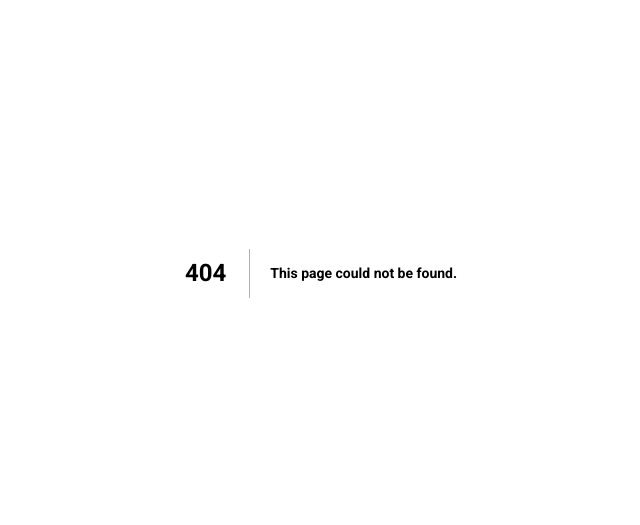
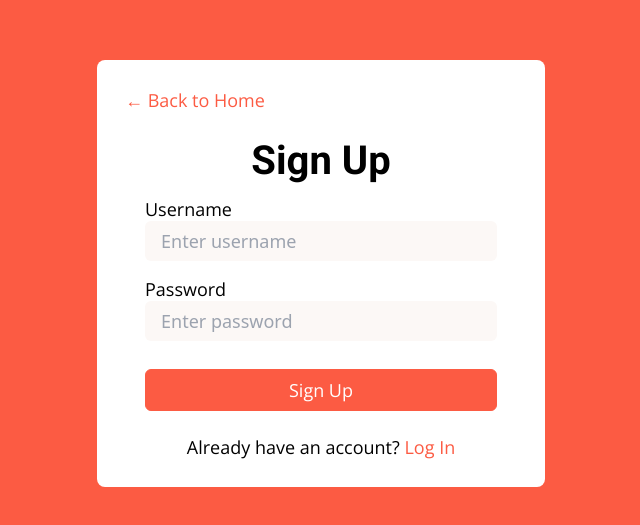
Before and after one commit to ylw-PotatoTornado/dev-takehome-spr25, a Next.js app: page /signup in a window 1280 px wide. Before the commit this address had no page. Shown: the part 127-652 px from the top of the page, without its empty margins (319-959 px from the left). Built offline with nearby package versions, Linux system fonts and the light colour scheme.

Commit message:
sign up, log in, some components

```diff
--- a/src/app/globals.css
+++ b/src/app/globals.css
@@ -34,3 +34,9 @@ p {
   line-height: 24px;
   font-family: "Open Sans";
 }
+
+label {
+  font-size: 12px;
+  line-height: 18px;
+  font-family: "Open Sans";
+}
--- /dev/null
+++ b/src/app/login/page.tsx
@@ -0,0 +1,50 @@
+import Button from "@/components/atoms/Button";
+import Input from "@/components/atoms/Input";
+import { APP_PATHS } from "@/utils/constants/paths";
+import Link from "next/link";
+
+export default function LogIn() {
+  return (
+    <div className="min-h-screen flex justify-center items-center bg-primary">
+      <div className="w-full max-w-md bg-white rounded-lg p-7 flex flex-col gap-6">
+        <Link href={APP_PATHS.HOME}>
+          <button className="text-primary hover:underline self-start">
+            <p>&larr; Back to Home</p>
+          </button>
+        </Link>
+        <div className="flex flex-col gap-3">
+          <h2 className="text-center">Log In</h2>
+
+          <form className="flex flex-col gap-7 mx-5">
+            <div className="flex flex-col gap-4">
+              <div>
+                <label htmlFor="username">
+                  <p>Username</p>
+                </label>
+                <Input placeholder="Enter username" />
+              </div>
+
+              <div>
+                <label htmlFor="password">
+                  <p>Password</p>
+                </label>
+                <Input type="password" placeholder="Enter password" />
+              </div>
+            </div>
+            <Button type="submit">
+              <p>Log In</p>
+            </Button>
+          </form>
+        </div>
+        <div className="text-center">
+          <p>
+            Don’t have an account?{" "}
+            <Link href={APP_PATHS.SIGNUP}>
+              <button className="text-primary hover:underline">Sign Up</button>
+            </Link>
+          </p>
+        </div>
+      </div>
+    </div>
+  );
+}
--- a/src/app/page.tsx
+++ b/src/app/page.tsx
@@ -1,4 +1,7 @@
+import Button from "@/components/atoms/Button";
+import { APP_PATHS } from "@/utils/constants/paths";
 import { NP } from "@/utils/constants/strings";
+import Link from "next/link";
 
 export default function Home() {
   return (
@@ -8,13 +11,13 @@ export default function Home() {
           <h1>{NP.NAME}</h1>
           <p>{NP.TAGLINE}</p>
         </div>
-        <div className="flex flex-row gap-5">
-          <button className="bg-primary-fill text-primary py-2 px-4 rounded-md hover:bg-primary hover:text-white border-white border">
-            Log In
-          </button>
-          <button className="bg-primary-fill text-primary py-2 px-4 rounded-md hover:bg-primary hover:text-white border-white border">
-            Sign Up
-          </button>
+        <div className="flex flex-col w-full gap-5">
+          <Link href={APP_PATHS.LOGIN}>
+            <Button variant="inverted">Log In</Button>
+          </Link>
+          <Link href={APP_PATHS.SIGNUP}>
+            <Button variant="inverted">Sign Up</Button>
+          </Link>
         </div>
       </div>
     </div>
--- /dev/null
+++ b/src/app/signup/page.tsx
@@ -0,0 +1,50 @@
+import Button from "@/components/atoms/Button";
+import Input from "@/components/atoms/Input";
+import { APP_PATHS } from "@/utils/constants/paths";
+import Link from "next/link";
+
+export default function SignUp() {
+  return (
+    <div className="min-h-screen flex justify-center items-center bg-primary">
+      <div className="w-full max-w-md bg-white rounded-lg p-7 flex flex-col gap-6">
+        <Link href={APP_PATHS.HOME}>
+          <button className="text-primary hover:underline self-start">
+            <p>&larr; Back to Home</p>
+          </button>
+        </Link>
+        <div className="flex flex-col gap-3">
+          <h2 className="text-center">Sign Up</h2>
+
+          <form className="flex flex-col gap-7 mx-5">
+            <div className="flex flex-col gap-4">
+              <div>
+                <label htmlFor="username">
+                  <p>Username</p>
+                </label>
+                <Input placeholder="Enter username" />
+              </div>
+
+              <div>
+                <label htmlFor="password">
+                  <p>Password</p>
+                </label>
+                <Input type="password" placeholder="Enter password" />
+              </div>
+            </div>
+            <Button type="submit">
+              <p>Sign Up</p>
+            </Button>
+          </form>
+        </div>
+        <div className="text-center">
+          <p>
+            Already have an account?{" "}
+            <Link href={APP_PATHS.LOGIN}>
+              <button className="text-primary hover:underline">Log In</button>
+            </Link>
+          </p>
+        </div>
+      </div>
+    </div>
+  );
+}
--- /dev/null
+++ b/src/components/atoms/Button.tsx
@@ -0,0 +1,36 @@
+import React from "react";
+
+type ButtonVariant = "primary" | "inverted";
+
+interface ButtonProps {
+  variant?: ButtonVariant;
+  type?: "button" | "submit" | "reset";
+  onClick?: React.MouseEventHandler<HTMLButtonElement>;
+  children: React.ReactNode;
+}
+
+export default function Button({
+  variant = "primary",
+  type = "button",
+  onClick,
+  children,
+}: ButtonProps) {
+  const baseStyles = "py-2 px-4 rounded-md transition w-full";
+
+  const variantStyles: Record<ButtonVariant, string> = {
+    primary:
+      "bg-primary border border-primary text-white hover:bg-white hover:text-primary",
+    inverted:
+      "bg-primary-fill text-primary border border-white hover:bg-primary hover:text-white",
+  };
+
+  return (
+    <button
+      type={type}
+      className={`${baseStyles} ${variantStyles[variant]}`}
+      onClick={onClick}
+    >
+      {children}
+    </button>
+  );
+}
--- /dev/null
+++ b/src/components/atoms/Input.tsx
@@ -0,0 +1,41 @@
+import React from "react";
+
+type InputVariant = "primary";
+
+interface InputProps {
+  variant?: InputVariant;
+  type?: "text" | "password" | "email" | "number" | "tel" | "url" | "search";
+  placeholder?: string;
+  value?: string;
+  onChange?: React.ChangeEventHandler<HTMLInputElement>;
+  onBlur?: React.FocusEventHandler<HTMLInputElement>;
+  onFocus?: React.FocusEventHandler<HTMLInputElement>;
+}
+
+export default function Input({
+  variant = "primary",
+  type = "text",
+  placeholder,
+  value,
+  onChange,
+  onBlur,
+  onFocus,
+}: InputProps) {
+  const baseStyles = "py-2 px-4 rounded-md transition w-full";
+
+  const variantStyles: Record<InputVariant, string> = {
+    primary: "bg-primary-fill text-xs focus:outline-primary-stroke",
+  };
+
+  return (
+    <input
+      type={type}
+      placeholder={placeholder}
+      value={value}
+      onChange={onChange}
+      onBlur={onBlur}
+      onFocus={onFocus}
+      className={`${baseStyles} ${variantStyles[variant]}`}
+    />
+  );
+}
--- /dev/null
+++ b/src/utils/constants/paths.ts
@@ -0,0 +1,5 @@
+export const APP_PATHS = {
+  HOME: "/",
+  LOGIN: "/login",
+  SIGNUP: "/signup",
+};
--- a/src/utils/constants/strings.ts
+++ b/src/utils/constants/strings.ts
@@ -1,5 +1,4 @@
 export const NP = {
   NAME: "Crisis Compass",
   TAGLINE: "Your direction in times of crisis.",
-  LOGO_PATH: "/icons/compass.svg",
 };
--- a/tailwind.config.ts
+++ b/tailwind.config.ts
@@ -11,7 +11,7 @@ export default {
       colors: {
         primary: {
           DEFAULT: "#fc5b43",
-          stroke: "#fd76c7",
+          stroke: "#fd7c69",
           "stroke-weak": "#fdded9",
           fill: "#fcf8f6",
         },
@@ -29,6 +29,7 @@ export default {
         md: ["32px", { lineHeight: "40px" }],
         sm: ["24px", { lineHeight: "32px" }],
         xs: ["18px", { lineHeight: "24px" }],
+        xxs: ["12px", { lineHeight: "18px" }],
       },
     },
   },
```
